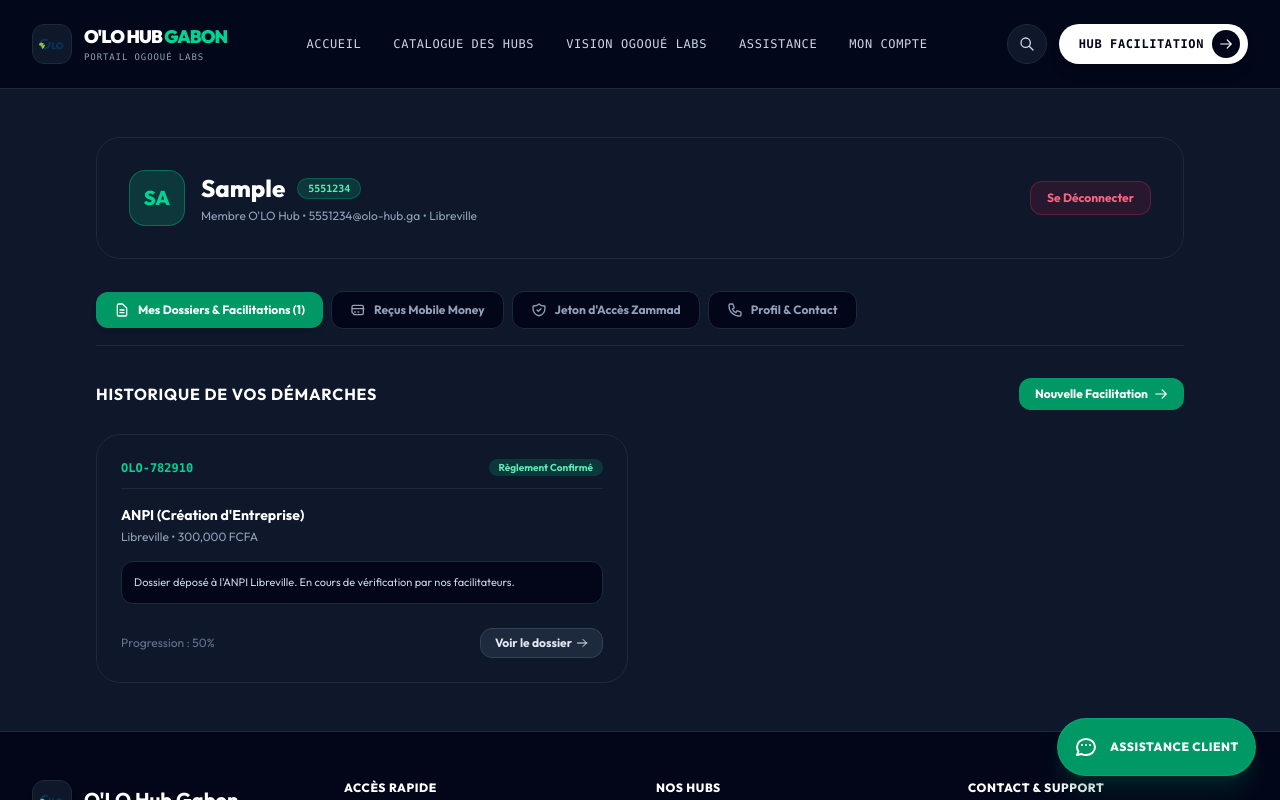
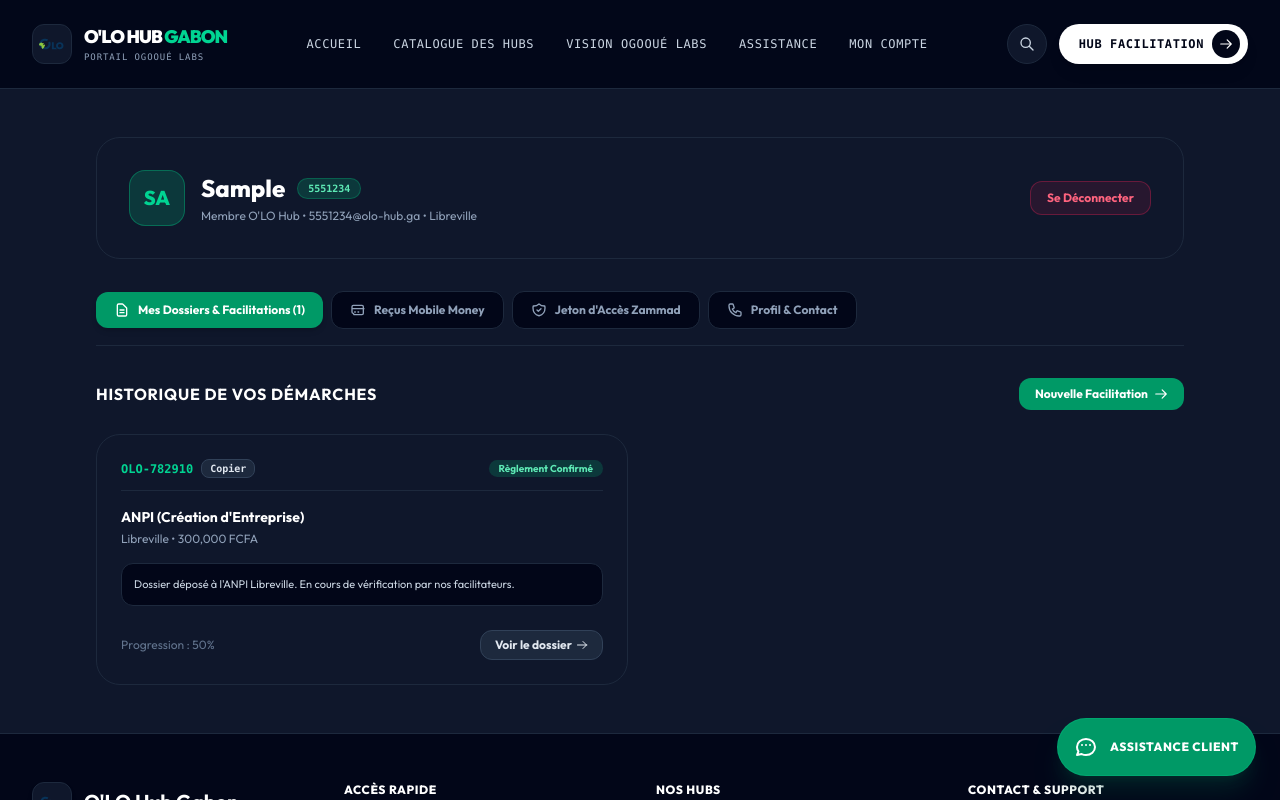
Before and after one commit to Paul-Elibana/o-lo-hub, a Next.js app: page /comptes in a window 1280 px wide. Both pictures are taken after typing "5551234", "Sample" into the empty fields and a click on the button "Accéder à mon Espace Compte". Shown: the top 800 px of the page. Built offline with nearby package versions, Linux system fonts and the light colour scheme.

Commit message:
Add one-click copy to clipboard button for tracking codes across suivi, facilitation and comptes pages

```diff
--- a/src/app/comptes/page.tsx
+++ b/src/app/comptes/page.tsx
@@ -26,6 +26,7 @@ export default function ComptesPage() {
   const [userTickets, setUserTickets] = useState<Ticket[]>([]);
   const [zammadTokenInput, setZammadTokenInput] = useState('');
   const [tokenSaveMsg, setTokenSaveMsg] = useState('');
+  const [copiedCode, setCopiedCode] = useState('');
 
   // Load user session from localStorage on mount
   useEffect(() => {
@@ -264,7 +265,19 @@ export default function ComptesPage() {
             {userTickets.map((t) => (
               <div key={t.id} className="glass-card p-6 rounded-3xl border border-slate-800 space-y-4">
                 <div className="flex items-center justify-between border-b border-slate-800 pb-3 text-xs">
-                  <span className="font-mono font-bold text-emerald-400">{t.trackingCode}</span>
+                  <div className="flex items-center gap-2">
+                    <span className="font-mono font-bold text-emerald-400">{t.trackingCode}</span>
+                    <button
+                      onClick={() => {
+                        navigator.clipboard.writeText(t.trackingCode);
+                        setCopiedCode(t.trackingCode);
+                        setTimeout(() => setCopiedCode(''), 2000);
+                      }}
+                      className="px-2 py-0.5 text-[10px] font-mono font-bold rounded-lg border border-slate-700 bg-slate-800 text-slate-200 hover:text-white hover:border-emerald-500 transition-all cursor-pointer"
+                    >
+                      {copiedCode === t.trackingCode ? '✓ Copié !' : 'Copier'}
+                    </button>
+                  </div>
                   <span className={`px-2.5 py-0.5 rounded-full font-bold text-[10px] ${
                     t.status === 'paid' ? 'bg-emerald-500/20 text-emerald-300' : 'bg-amber-500/20 text-amber-300'
                   }`}>
--- a/src/app/facilitation/page.tsx
+++ b/src/app/facilitation/page.tsx
@@ -91,6 +91,7 @@ export default function FacilitationPage() {
   const [error, setError] = useState('');
   const [createdTicketCode, setCreatedTicketCode] = useState('');
   const [ussdNoticeSent, setUssdNoticeSent] = useState(false);
+  const [copied, setCopied] = useState(false);
 
   const handleDemarcheSelect = (demarche: AdministrativeDemarche) => {
     setSelectedDemarche(demarche);
@@ -439,7 +440,19 @@ export default function FacilitationPage() {
 
             <div className="space-y-2">
               <span className="text-xs font-bold text-emerald-400 uppercase tracking-widest">Dossier Enregistré & Transmis</span>
-              <h2 className="text-2xl font-extrabold text-white">Ticket N° {createdTicketCode}</h2>
+              <div className="flex items-center justify-center gap-3">
+                <h2 className="text-2xl font-extrabold text-white">Ticket N° {createdTicketCode}</h2>
+                <button
+                  onClick={() => {
+                    navigator.clipboard.writeText(createdTicketCode);
+                    setCopied(true);
+                    setTimeout(() => setCopied(false), 2000);
+                  }}
+                  className="px-3 py-1 text-xs font-mono font-bold rounded-lg border border-slate-700 bg-slate-800 text-slate-200 hover:text-white hover:border-emerald-500 transition-all cursor-pointer"
+                >
+                  {copied ? '✓ Copié !' : 'Copier'}
+                </button>
+              </div>
               <p className="text-xs text-slate-300 leading-relaxed">
                 Votre paiement Mobile Money a été initié et votre dossier de facilitation administrative a été réorienté vers nos agents.
               </p>
--- a/src/app/suivi/[code]/page.tsx
+++ b/src/app/suivi/[code]/page.tsx
@@ -28,6 +28,7 @@ export default function SuiviDetailPage() {
   const [fileName, setFileName] = useState('');
   const [uploadMsg, setUploadMsg] = useState('');
   const [uploadLoading, setUploadLoading] = useState(false);
+  const [copied, setCopied] = useState(false);
 
   useEffect(() => {
     if (!code) return;
@@ -177,6 +178,16 @@ export default function SuiviDetailPage() {
               <span className="text-2xl sm:text-3xl font-extrabold font-mono text-emerald-400 tracking-wider">
                 {ticket.trackingCode}
               </span>
+              <button
+                onClick={() => {
+                  navigator.clipboard.writeText(ticket.trackingCode);
+                  setCopied(true);
+                  setTimeout(() => setCopied(false), 2000);
+                }}
+                className="inline-flex items-center gap-1 px-3 py-1 text-xs font-mono font-bold rounded-lg border border-slate-700 bg-slate-800 text-slate-200 hover:text-white hover:border-emerald-500 transition-all cursor-pointer"
+              >
+                {copied ? '✓ Copié !' : 'Copier'}
+              </button>
               <span className={`px-3 py-1 text-xs font-bold rounded-full ${
                 isPaid ? 'bg-emerald-500/20 text-emerald-300 border border-emerald-500/30' : 'bg-amber-500/20 text-amber-300 border border-amber-500/30'
               }`}>
```
